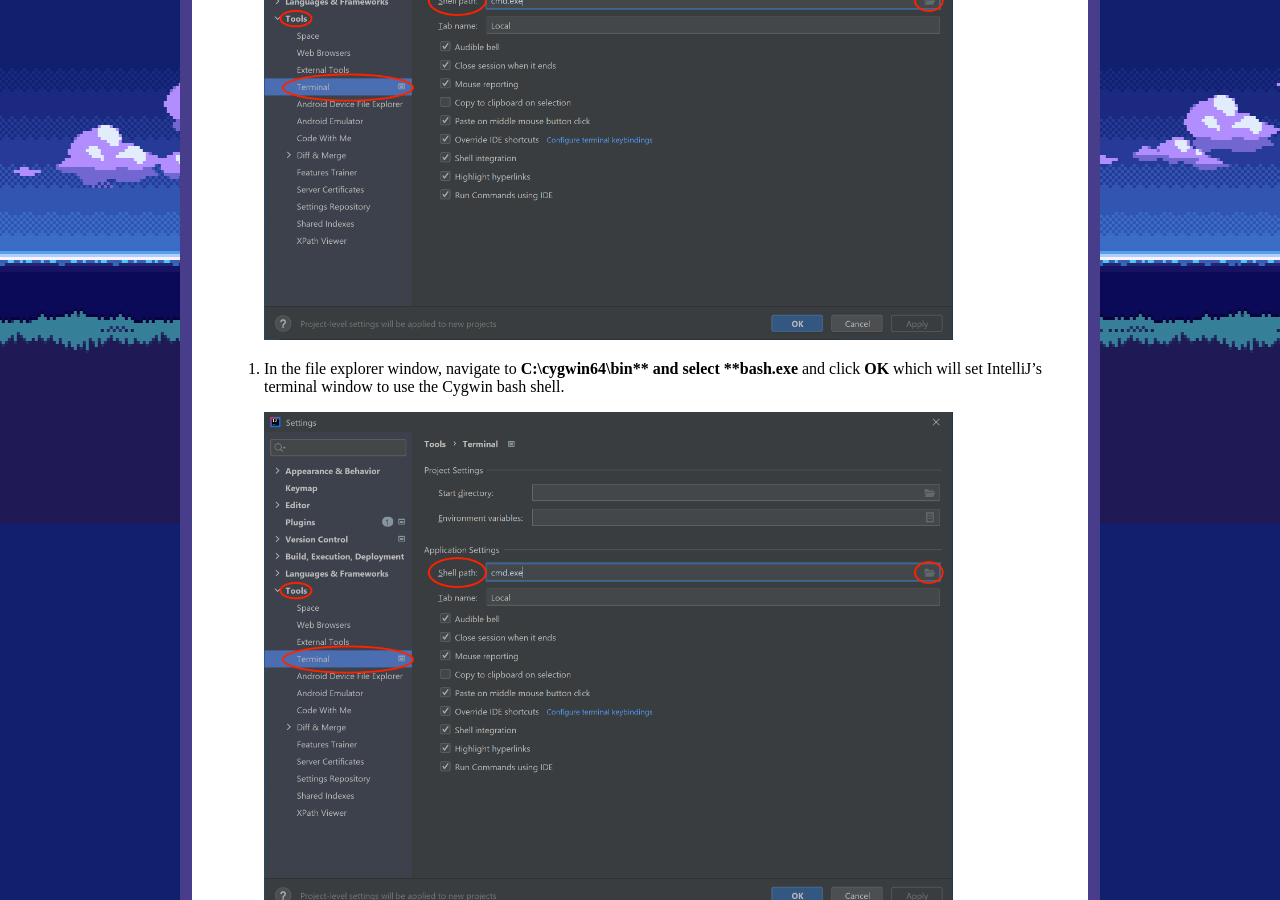
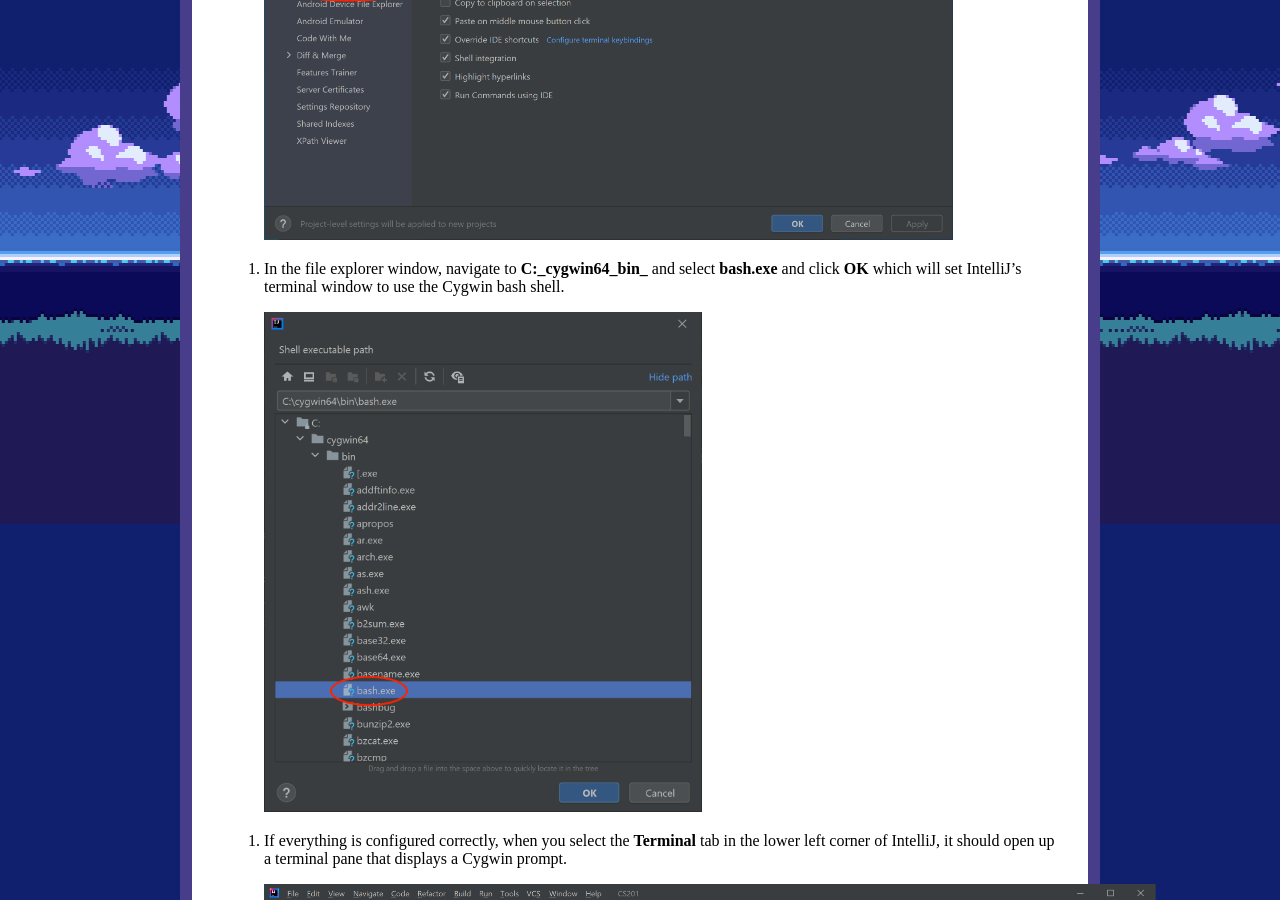
Before and after one commit to ycpcs/cs201-fall2021, a Jekyll site: the page built from resources/index.md, in a window 1280 px wide and 900 px high, scrolled down 3076 px. Built offline with Jekyll 4.4.1, drawn with Linux system fonts in a browser that asks for light colours.

Commit message:
update resources
update resources

```diff
--- a/resources/index.md
+++ b/resources/index.md
@@ -42,15 +42,15 @@ Make sure you have first installed IntelliJ and set up your CS201 project as des
 
 2. Open IntelliJ and the CS201 project, then select **File -> Settings** from the menubar.
 
-> <img src="images/IntelliJSettings.png" alt="IntelliJ Select Settings Window" height="500"/>
+> <img src="images/IntelliJSettings.png" alt="IntelliJ Select Settings Window" height="400"/>
 
 3. In the **Settings** dialog, select the **Tools->Terminal** option, then in the **Shell path:** setting, click on the folder icon.
 
 > <img src="images/IntelliJTools.png" alt="IntelliJ Tools Settings Window" height="500"/>
 
-4. In the file explorer window, navigate to **C:\cygwin64\bin\** and select **bash.exe** and click **OK** which will set IntelliJ's terminal window to use the Cygwin bash shell.
+4. In the file explorer window, navigate to **C:\_cygwin64\_bin\_** and select **bash.exe** and click **OK** which will set IntelliJ's terminal window to use the Cygwin bash shell.
 
-> <img src="images/IntelliJTools.png" alt="IntelliJ Tools Settings Window" height="500"/>
+> <img src="images/IntelliJCygwinPath.png" alt="IntelliJ Cygwin Path Window" height="500"/>
 
 5. If everything is configured correctly, when you select the **Terminal** tab in the lower left corner of IntelliJ, it should open up a terminal pane that displays a Cygwin prompt.
 
```
